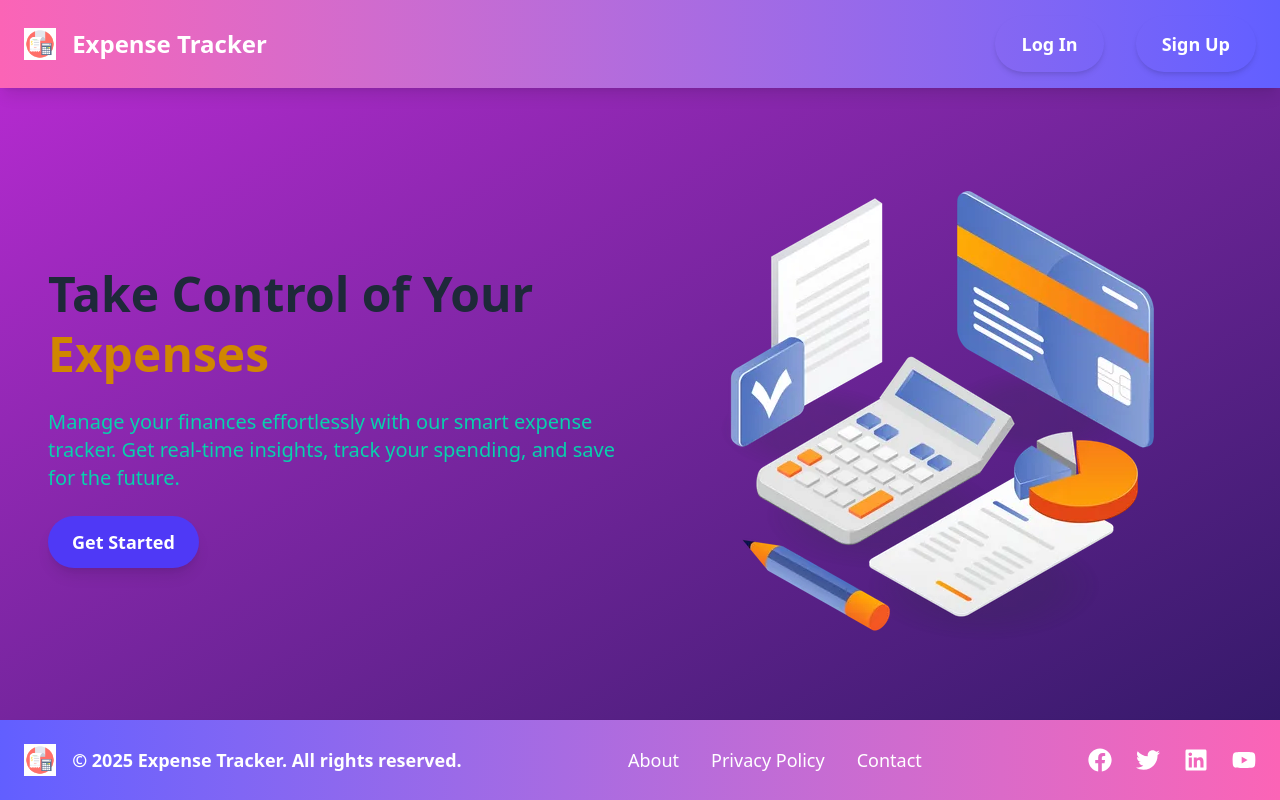
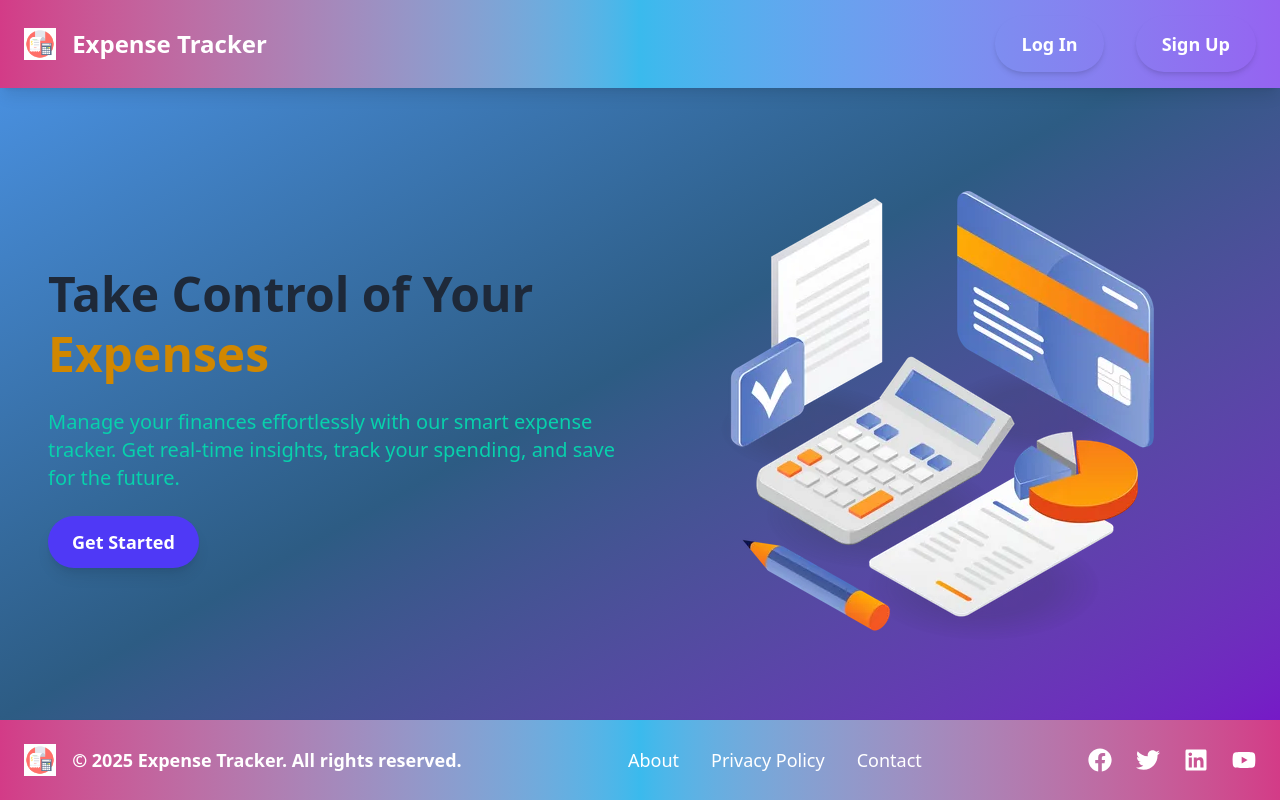
Before and after one commit to madeeasycodinglife/expense-management-frontend, a React (Vite) app: page / in a window 1280 px wide. Built offline with nearby package versions, Linux system fonts and the light colour scheme.

Commit message:
updated ui desing color.

```diff
--- a/src/components/Footer.jsx
+++ b/src/components/Footer.jsx
@@ -4,7 +4,8 @@ import expense from "../assets/expense-logo.png";
 
 const Footer = () => {
   return (
-    <footer className="bg-gradient-to-r from-indigo-500 to-pink-400 text-white py-6 shadow-lg fixed bottom-0 w-full">
+    // <footer className="bg-gradient-to-r from-indigo-500 to-pink-400 text-white py-6 shadow-lg fixed bottom-0 w-full">
+    <footer className="bg-gradient-to-r from-[#d33b87] via-[#3abaed] to-[#d33b87] text-white py-6 shadow-lg fixed bottom-0 w-full">
       <div className="container mx-auto flex flex-col md:flex-row justify-between items-center px-6">
         {/* Logo and Copyright */}
         <div className="flex items-center space-x-4">
--- a/src/components/Header.jsx
+++ b/src/components/Header.jsx
@@ -29,7 +29,8 @@ const Header = () => {
   };
 
   return (
-    <header className="bg-gradient-to-r from-pink-400 to-indigo-500 text-white shadow-lg fixed w-full z-50">
+    // <header className="bg-gradient-to-r from-pink-400 to-indigo-500 text-white shadow-lg fixed w-full z-50">
+    <header className="bg-gradient-to-r from-[#d33b87] via-[#3abaed] to-[#9563f1] text-white shadow-lg fixed w-full z-50">
       <div className="container mx-auto flex justify-between items-center py-4 px-6">
         {/* Logo */}
         <Link to="/">
--- a/src/components/admin/AdminPanel.jsx
+++ b/src/components/admin/AdminPanel.jsx
@@ -23,7 +23,8 @@ const AdminPanel = () => {
     }
   };
   return (
-    <section className="bg-gradient-to-br from-[#bd2ad6] to-[#63196a]  min-h-[90vh] overflow-hidden pl-4 border-4 relative">
+    // <section className="bg-gradient-to-br from-[#bd2ad6] to-[#63196a]  min-h-[90vh] overflow-hidden pl-4 border-4 relative">
+    <section className="bg-gradient-to-br from-[#096590] via-[#623874] to-[#650ee8] min-h-[90vh] overflow-hidden pl-4 border-4 relative">
       {/* Left Sidebar */}
       <div className="absolute left-5 top-0  mt-36 w-1/4 bg-gradient-to-br from-[#266080] via-[#34a1b2] to-[#1e5a6d] text-white p-4 space-y-4">
         <button
--- a/src/components/auth/Login.jsx
+++ b/src/components/auth/Login.jsx
@@ -43,7 +43,7 @@ const Login = () => {
   };
 
   return (
-    <div className="bg-gradient-to-br from-[#a117c7] via-[#3b82f6] to-[#4943c2]">
+    <div className="bg-gradient-to-br from-[#4e76dc] via-[#3abaed] to-[#964dea]">
       <div className="sm:max-w-[31.25rem] mx-auto sm:mt-3 max-w-96 bg-white shadow-lg rounded-lg overflow-hidden sm:mt-5 md:mt-0 md:min-h-[90vh] min-h-[90vh] sm:h-[40.5rem] md:max-w-screen-md sm:h-[39rem] md:h-[35rem]">
         <div className="grid grid-cols-1 md:h-full md:grid-cols-2 place-items-center bg-gradient-to-br from-[#a117c7] via-[#3b82f6] to-[#4943c2]">
           <div className="pt-10 pl-8">
--- a/src/components/auth/Register.jsx
+++ b/src/components/auth/Register.jsx
@@ -47,7 +47,7 @@ const Register = () => {
   };
 
   return (
-    <div className="bg-gradient-to-br from-[#a117c7] via-[#3b82f6] to-[#4943c2]">
+    <div className="bg-gradient-to-br from-[#4e76dc] via-[#3abaed] to-[#964dea]">
       <div className="sm:max-w-[31.25rem] mx-auto sm:mt-3 max-w-96 bg-white shadow-lg rounded-lg overflow-hidden sm:mt-5 md:mt-0 md:min-h-[90vh] min-h-[90vh] sm:h-[40.5rem] md:max-w-screen-md sm:h-[39rem] md:h-[35rem]">
         <div className="grid grid-cols-1 md:h-full md:grid-cols-2 place-items-center bg-gradient-to-br from-[#a117c7] via-[#3b82f6] to-[#4943c2]">
           <div className="pt-10 pl-8">
--- a/src/components/employee/CreateEmployeeComponent.jsx
+++ b/src/components/employee/CreateEmployeeComponent.jsx
@@ -116,7 +116,7 @@ const CreateEmployeeComponent = () => {
         {/* Full Name */}
         <div className="mb-4 flex items-center">
           <label htmlFor="fullName" className="text-white mr-4 w-40 text-right">
-            Full Name :
+            Name :
           </label>
           <input
             type="text"
@@ -194,7 +194,7 @@ const CreateEmployeeComponent = () => {
             htmlFor="companyDomain"
             className="text-white mr-4 w-40 text-right"
           >
-            Company Domain :
+            Domain :
           </label>
           <input
             type="text"
--- a/src/components/employee/EmployeePanel.jsx
+++ b/src/components/employee/EmployeePanel.jsx
@@ -28,7 +28,7 @@ const EmployeePanel = () => {
     }
   };
   return (
-    <section className="bg-gradient-to-br from-[#bd2ad6] to-[#63196a] min-h-[90vh] overflow-hidden pl-4 border-4 relative">
+    <section className="bg-gradient-to-br from-[#096590] via-[#623874] to-[#650ee8] min-h-[90vh] overflow-hidden pl-4 border-4 relative">
       {/* Left Sidebar */}
       <div className="absolute left-5 top-0  mt-36 w-1/4 bg-gradient-to-br from-[#266080] via-[#34a1b2] to-[#1e5a6d] text-white p-4 space-y-4">
         <button
--- a/src/components/expense/ExpenseListComponent.jsx
+++ b/src/components/expense/ExpenseListComponent.jsx
@@ -113,7 +113,8 @@ const ExpenseListComponent = () => {
 
   return (
     <div className="shadow-amber-200 min-h-[70vh]">
-      <div className="max-w-full mx-auto bg-gradient-to-r p-8 rounded-lg shadow-xl from-[#7d2985] to-[#bd2ad6] min-w-[72vw] mt-[-3rem] min-h-screen">
+      {/* <div className="max-w-full mx-auto bg-gradient-to-r p-8 rounded-lg shadow-xl from-[#7d2985] to-[#bd2ad6] min-w-[72vw] mt-[-3rem] min-h-screen"> */}
+      <div className="max-w-full mx-auto bg-gradient-to-r p-8 rounded-lg shadow-xl from-[#341d8f] via-[#117d66] to-[#661557] min-w-[72vw] mt-[-3rem] min-h-screen">
         {/* Filters Row */}
         <div className="flex justify-between mb-6 text-fuchsia-400">
           <div className="flex space-x-4">
--- a/src/components/invoice/GenerateInvoiceComponent.jsx
+++ b/src/components/invoice/GenerateInvoiceComponent.jsx
@@ -136,7 +136,7 @@ const GenerateInvoiceComponent = () => {
             value={userData?.companyDomain || ""}
             onChange={handleChange}
             placeholder="Enter Domain Name"
-            className="w-full px-4 text-[#13ec8b] py-2 border border-gray-300 rounded-lg focus:outline-none focus:ring-2 focus:ring-blue-500 bg-gray-200 cursor-not-allowed"
+            className="w-full px-4 text-[#a713ec] py-2 border border-gray-300 rounded-lg focus:outline-none focus:ring-2 focus:ring-blue-500 bg-gray-200 cursor-not-allowed"
             readOnly
             disabled
           />
--- a/src/pages/Home.jsx
+++ b/src/pages/Home.jsx
@@ -18,7 +18,7 @@ const Home = () => {
   };
 
   return (
-    <section className="bg-gradient-to-br from-[#bd2ad6] to-[#35196a] min-h-[90vh] flex items-center justify-center px-6 md:px-12">
+    <section className="bg-gradient-to-br from-[#4d97ec] via-[#2c5b83fe] to-[#7619c7] min-h-[90vh] flex items-center justify-center px-6 md:px-12">
       <div className="container mx-auto flex flex-col pt-28 md:flex-row items-center justify-between">
         {/* Left Side - Text Content */}
         <div className="md:w-1/2 text-center md:text-left space-y-6">
```
